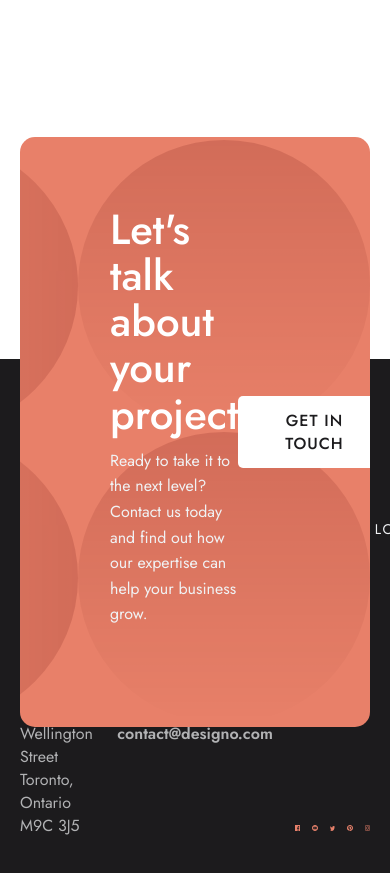
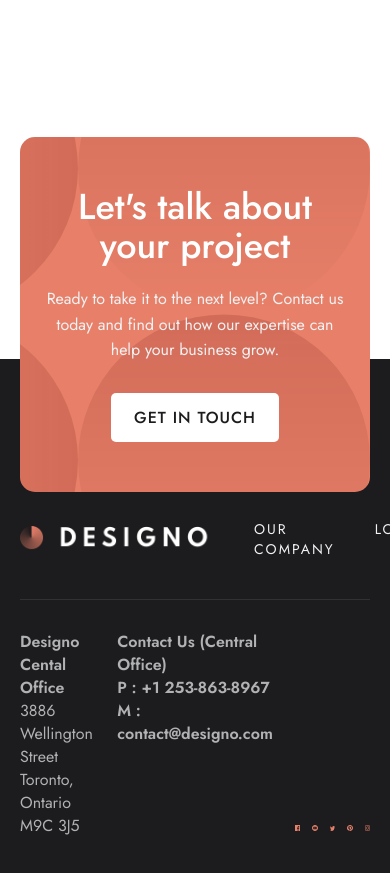
Before and after one commit to jarekTerejko/designo-multipage, a React (Create React App) app: page / in a window 390 px wide. Shown: the part 3540-4413 px from the top of the page. Built offline with nearby package versions, Linux system fonts and the light colour scheme.

Commit message:
add media queries to ContactBanner

```diff
--- a/src/components/ContactBanner/ContactBanner.js
+++ b/src/components/ContactBanner/ContactBanner.js
@@ -19,17 +19,12 @@ const ContactBanner = () => {
         <ContainerEl>
           <ContactBannerInnerWrapper fiveCirclesBg={FiveCirclesBg}>
             <ContactBannerTextWrapper>
-              <Heading
-                as="h2"
-                style={{
-                  maxWidth: "400px",
-                  marginBottom: "10px",
-                  fontSize: "42px",
-                }}
-              >
+              <Heading contactBanner as="h2">
                 Let's talk about your project
               </Heading>
-              <DescriptionTextLight style={{ maxWidth: "480px" }}>
+              <DescriptionTextLight contactBanner
+              // style={{ maxWidth: "480px" }}
+              >
                 Ready to take it to the next level? Contact us today and find
                 out how our expertise can help your business grow.
               </DescriptionTextLight>
--- a/src/components/ContactBanner/ContactBannerElements.js
+++ b/src/components/ContactBanner/ContactBannerElements.js
@@ -16,8 +16,17 @@ export const ContactBannerInnerWrapper = styled.div`
   justify-content: space-between;
   background: var(--peach);
   border-radius: 1.5rem;
-  padding: 7rem 9rem;
+  padding: 5rem 9rem;
   overflow: hidden;
+
+  @media screen and (max-width: 930px) {
+    flex-direction: column;
+    align-items: center;
+    justify-content: center;
+    padding: 5rem 2rem;
+    text-align: center;
+    margin: 0 auto;
+  }
 
   &::before {
     content: "";
--- a/src/components/DescriptionTextLight/DescriptionTextLight.js
+++ b/src/components/DescriptionTextLight/DescriptionTextLight.js
@@ -5,6 +5,7 @@ export const DescriptionTextLight = styled.p`
   line-height: 1.6;
   max-width: 42rem;
   margin-bottom: 3rem;
+  max-width: ${(props) => (props.contactBanner ? "48rem" : "")};
 
   @media screen and (max-width: 950px) {
     margin: ${(props) => (props.homepage ? "0 auto 30px" : "")};
--- a/src/components/Heading/Heading.js
+++ b/src/components/Heading/Heading.js
@@ -10,6 +10,9 @@ export const Heading = styled.h1`
   font-weight: 500;
   line-height: 1.1;
   max-width: 50rem;
+  max-width: ${(props) => (props.contactBanner ? "360px" : "")};
+  margin-bottom: ${(props) => (props.contactBanner ? "20px" : "")};
+  font-size: ${(props) => (props.contactBanner ? "42px" : "")};
 
   @media screen and (max-width: 950px) {
     font-size: 3.8rem;
@@ -18,7 +21,16 @@ export const Heading = styled.h1`
     max-width: ${(props) => (props.homepage ? "390px" : "")};
   }
 
+  @media screen and (max-width: 930px) {
+    max-width: ${(props) => (props.contactBanner ? "320px" : "")};
+    margin: ${(props) => (props.contactBanner ? "0 auto 20px" : "")};
+  }
+
   @media screen and (max-width: 410px) {
     font-size: 2.6rem;
+    font-size: ${(props) => (props.contactBanner ? "3.6rem" : "")};
+  }
+
+  @media screen and (max-width: 375px) {
   }
 `;
```
